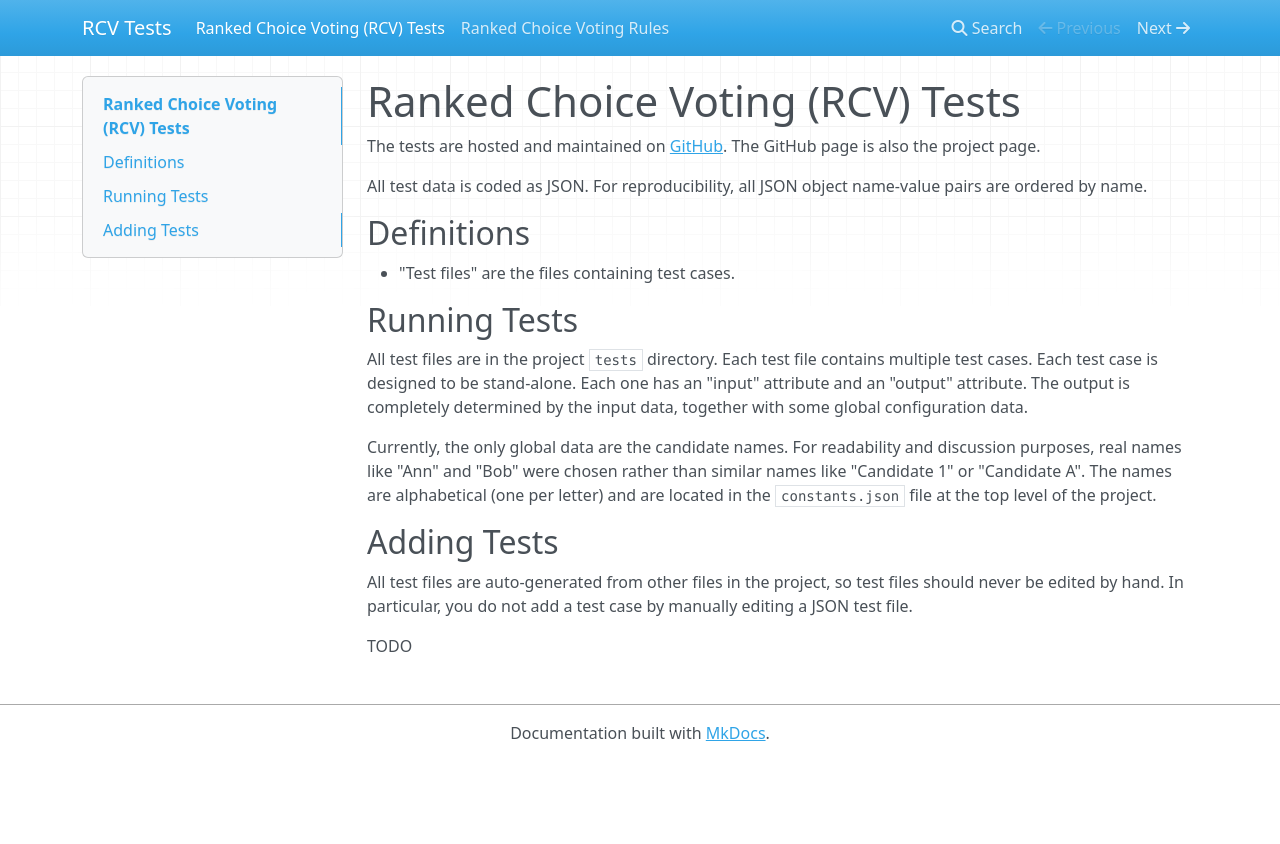
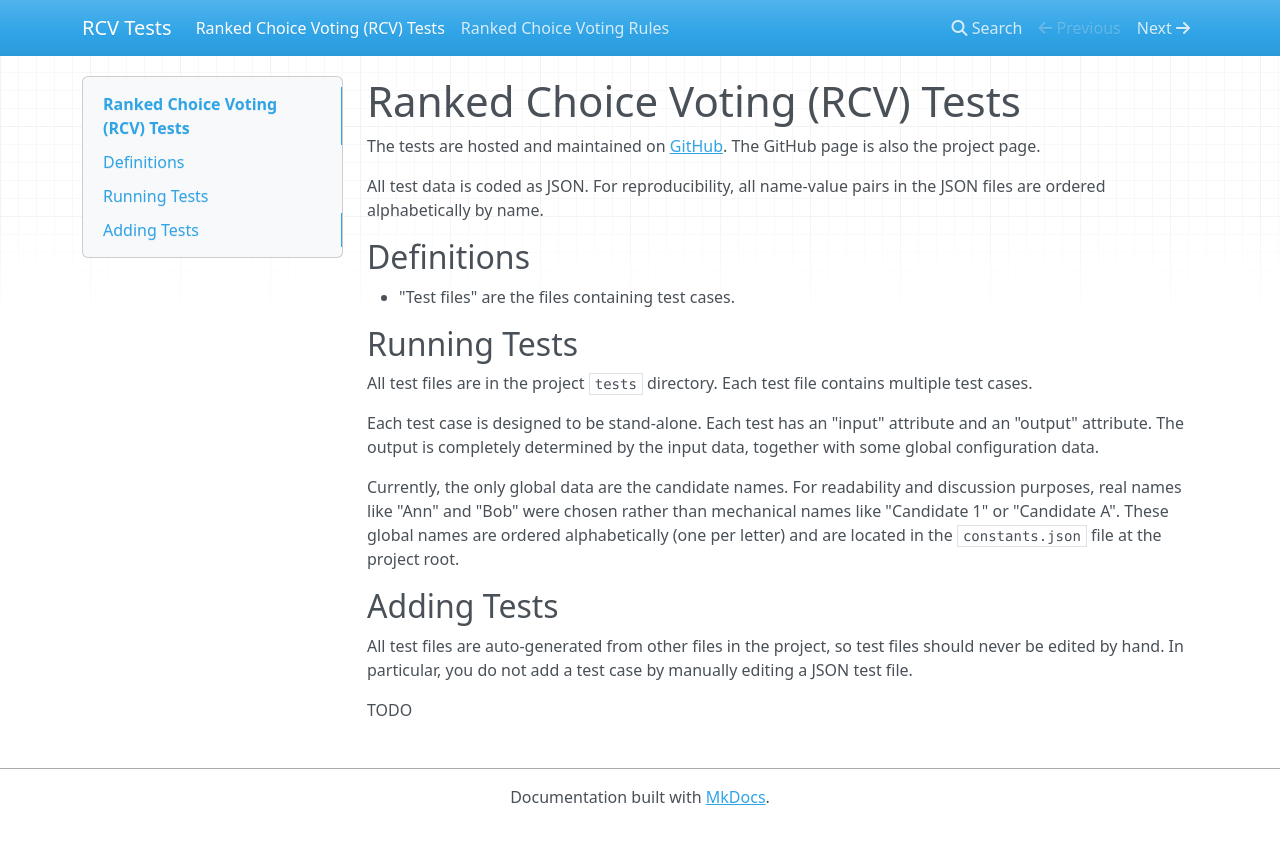
Before and after one commit to cjerdonek/open-rcv-tests, an MkDocs documentation site: the page built from docs/index.md, in a window 1280 px wide. Shown: the top 844 px of the page. Built offline with MkDocs 1.6.1, drawn with Linux system fonts in a browser that asks for light colours; nearby versions of some CDN libraries.

Commit message:
Improve docs.

```diff
--- a/docs/index.md
+++ b/docs/index.md
@@ -3,8 +3,8 @@
 The tests are hosted and maintained on [GitHub][tests_github].
 The GitHub page is also the project page.
 
-All test data is coded as JSON.  For reproducibility, all JSON object
-name-value pairs are ordered by name.
+All test data is coded as JSON.  For reproducibility, all name-value pairs
+in the JSON files are ordered alphabetically by name.
 
 
 ## Definitions
@@ -15,16 +15,17 @@ name-value pairs are ordered by name.
 ## Running Tests
 
 All test files are in the project `tests` directory.  Each test file
-contains multiple test cases.  Each test case is designed to be stand-alone.
-Each one has an "input" attribute and an "output" attribute.  The output is
-completely determined by the input data, together with some global
-configuration data.
+contains multiple test cases.
+
+Each test case is designed to be stand-alone.  Each test has an "input"
+attribute and an "output" attribute.  The output is completely determined
+by the input data, together with some global configuration data.
 
 Currently, the only global data are the candidate names.  For readability
 and discussion purposes, real names like "Ann" and "Bob" were chosen
-rather than similar names like "Candidate 1" or "Candidate A".  The names
-are alphabetical (one per letter) and are located in the `constants.json`
-file at the top level of the project.
+rather than mechanical names like "Candidate 1" or "Candidate A".
+These global names are ordered alphabetically (one per letter) and are
+located in the `constants.json` file at the project root.
 
 
 ## Adding Tests
```
